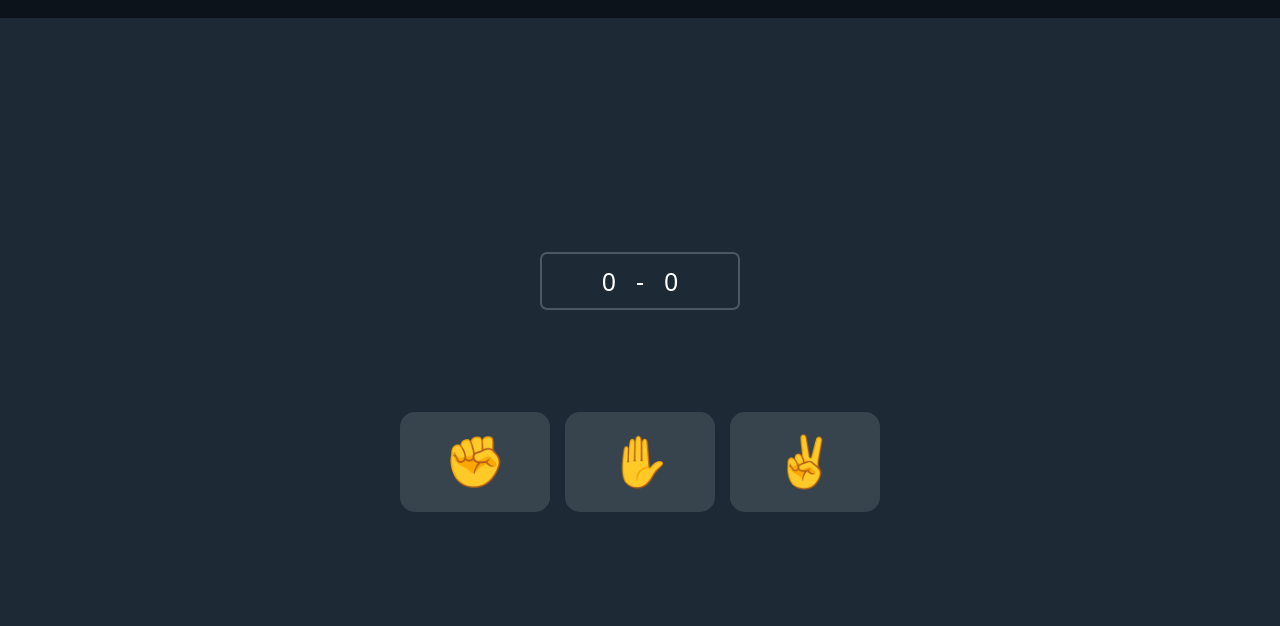
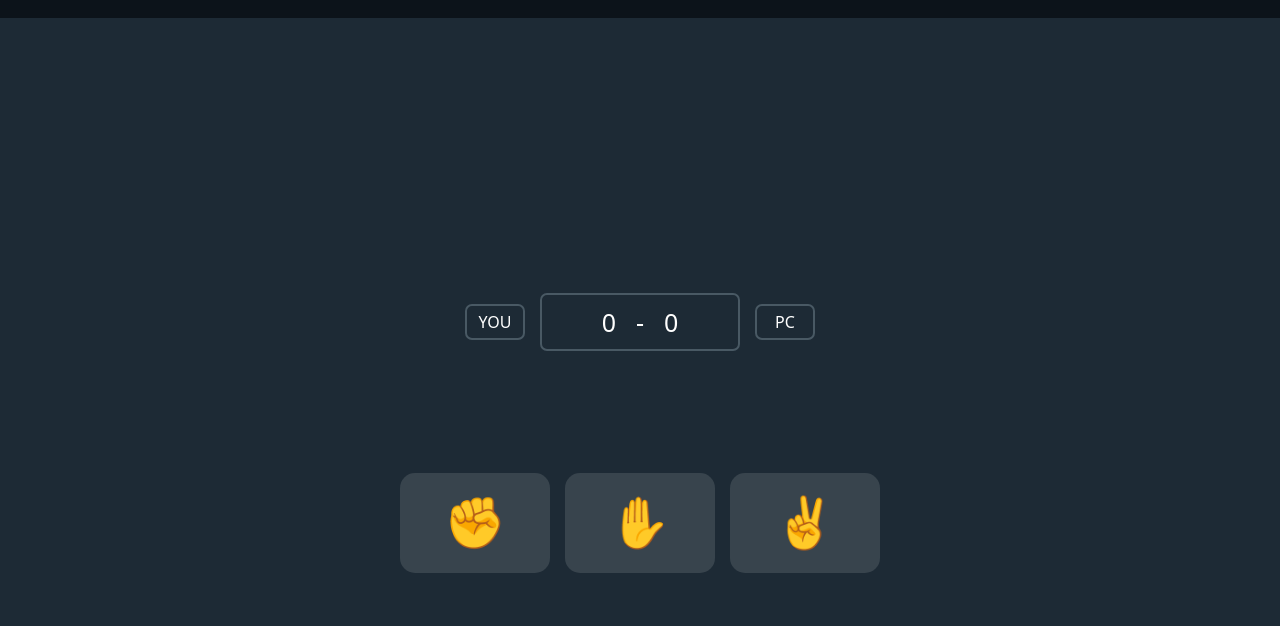
Before and after one commit to PanayiotisTsg/odin-rock-paper-scissors, a plain HTML site: page index.html in a window 1280 px wide. Shown: the part 108-734 px from the top of the page. Drawn offline with Linux system fonts and the light colour scheme.

Commit message:
Add player/pc index
Added additional boxes for player indication
Fixed various layout bugs

```diff
--- a/index.html
+++ b/index.html
@@ -12,14 +12,19 @@
     <header>
         <h1>ROCK PAPER SCISSORS</h1>
     </header>
+    <main>
         <div class="selection-container">
             <div class="player-selection"></div>
             <div class="computer-selection"></div>
         </div>
+        <div class="index-score-container">
+            <div class="player-index">YOU</div>
             <div class="score">
                 <div class="player">0</div>
                 <div>-</div>
                 <div class="computer">0</div>
+            </div>
+                <div class="pc-index">PC</div>
         </div>
         <div class="winner"></div>
         <div class="buttonsContainer">
@@ -27,6 +32,7 @@
             <button id="paper">&#9995</button>
             <button id="scissors">&#9996</button>
         </div>
+    </main>
     <footer>
         <p>Made by - PanayiotisTsg</p>
         <a href="https://github.com/PanayiotisTsg"><i class="fa-brands fa-github"></i></a>
--- a/style.css
+++ b/style.css
@@ -13,7 +13,7 @@ body {
     font-family: system-ui, -apple-system, BlinkMacSystemFont, 'Segoe UI', Roboto, Oxygen, Ubuntu, Cantarell, 'Open Sans', 'Helvetica Neue', sans-serif;
     display: flex;
     flex-direction: column;
-    justify-content: center;
+    justify-content: space-between;
     align-items: center;
     gap: 30px;
     background-color: #1d2a35;
@@ -28,18 +28,27 @@ header {
     color: #ff9999;
     font-family: 'Titan One', cursive;
     font-size: 20px;
-    position: absolute;
-    top: 0;
+}
+
+main {
+    width: 100%;
+    height: 100%;
+    display: flex;
+    flex-direction: column;
+    align-items: center;
+    justify-content: center;
+    gap: 40px;
 }
 
 .selection-container {
     display: flex;
     gap: 100px;
-    height: 150px;
+    height: 170px;
 }
 
 .selection-container > * {
     font-size: 120px;
+    padding: 15px;
 }
 
 .player-selection {
@@ -71,6 +80,21 @@ button:hover {
     transform: scale(1.1);
 }
 
+.index-score-container {
+    display: flex;
+    align-items: center;
+    gap: 15px;
+}
+
+.player-index,
+.pc-index {
+    width: 60px;
+    border: 2px solid #495964;
+    border-radius: 7px;
+    padding: 5px 0;
+    text-align: center;
+}
+
 .score {
     display: flex;
     justify-content: center;
@@ -97,8 +121,6 @@ footer {
     justify-content: center;
     align-items: center;
     gap: 8px;
-    position: absolute;
-    bottom: 0;
 }
 
 footer > a {
```
Lines whose indentation alone changed are shown as unchanged.
